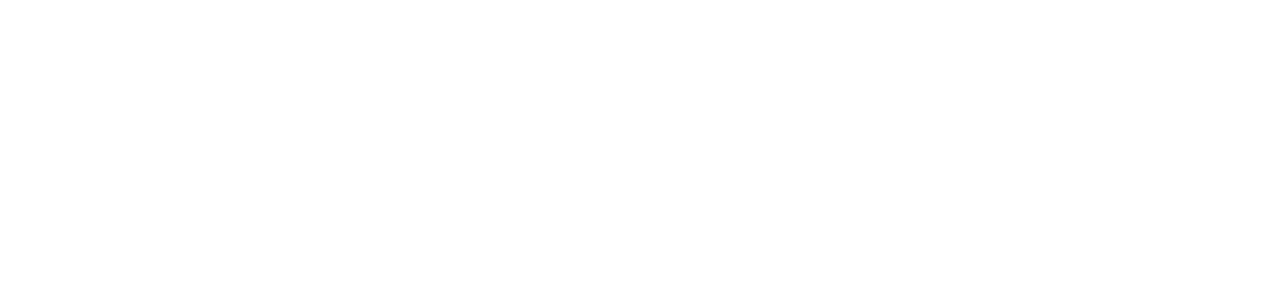
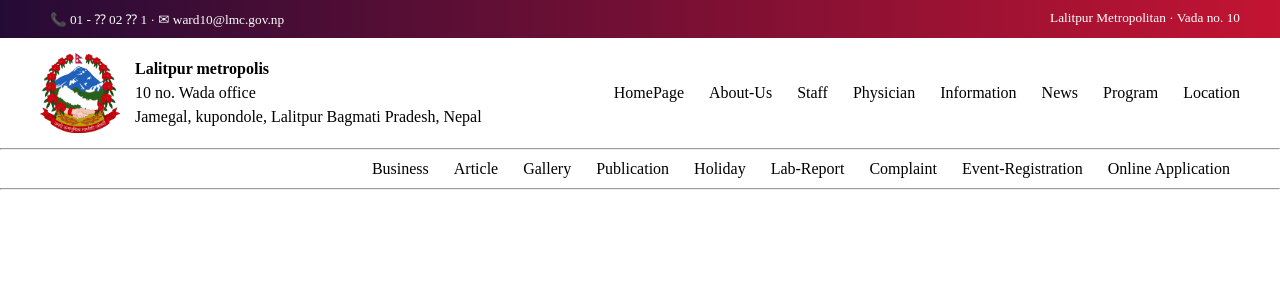
Before and after one commit to SoyuzDangol55/LMC-Ward10, a React (Vite) app in the folder LMC-ward10/: page / in a window 1280 px wide. Shown: the top 300 px of the page. Built offline with nearby package versions, Linux system fonts and the light colour scheme.

Commit message:
Feat:Add Nav=Bar

```diff
--- a/LMC-ward10/src/App.jsx
+++ b/LMC-ward10/src/App.jsx
@@ -1,11 +1,11 @@
 
-
+import NavBar from './NavBar'
 function App() {
 
 
   return (
     <>
-
+     <NavBar/>
     </>
   )
 }
--- /dev/null
+++ b/LMC-ward10/src/NavBar.css
@@ -0,0 +1,84 @@
+*{
+    margin:0px;
+    padding:0px;
+}
+.top{
+ background: linear-gradient(to right, #240b36, #c31432);
+ color:white;
+ font-size: smaller;
+ padding:10px;
+ display:flex;
+ justify-content:space-between;
+}
+.top p{
+    margin:0px 30px 0px 40px;
+}
+
+.logo{
+    height:75px;
+    width:auto;
+}
+
+.maindiv {
+    display: flex;
+    justify-content: space-between;
+    align-items: center;
+    padding: 15px 40px;
+    background-color: white;
+}
+
+.manage-logo {
+    display: flex;
+    align-items: center;
+    gap: 15px;
+}
+
+.logo {
+    width: 80px;
+    height: 80px;
+}
+
+.manage-logo p {
+    margin: 0;
+    line-height: 1.5;
+}
+
+.maindiv ul {
+    display: flex;
+    list-style: none;
+    gap: 25px;
+    margin: 0;
+    padding: 0;
+}
+
+.maindiv ul li a {
+    text-decoration: none;
+    color: black;
+    font-weight: 500;
+}
+
+.maindiv ul li a:hover {
+    background-color:rgb(107, 3, 3);
+    color:white;
+    padding:10px;
+    border-radius:10px;
+}
+.secondaryNav ul{
+     display: flex;
+     justify-content:end;
+    list-style: none;
+    gap: 25px;
+    margin: 0px 40px 0px 0px;
+    padding: 10px;
+
+}
+
+.secondaryNav ul li a{
+     text-decoration: none;
+    color: black;
+    font-weight: 500;
+}
+
+.secondaryNav ul li a:hover {
+    color:rgb(107, 3, 3);
+}
--- /dev/null
+++ b/LMC-ward10/src/NavBar.jsx
@@ -0,0 +1,50 @@
+import logo from './assets/ward10-logo.png'
+import './NavBar.css'
+function NavBar(){
+    return(<>
+    <nav className="Nav-Bar">
+
+    <div className='top'>
+    <p className="Heading">📞 01 - ⁇ 02 ⁇ 1 · ✉ ward10@lmc.gov.np </p>
+    <p>Lalitpur Metropolitan · Vada no. 10</p>
+    </div>
+
+    <div className='maindiv'>
+    <div className='manage-logo'>
+    <img src={logo} alt="Ward-10Logo" className='logo'/>
+    <p><b>Lalitpur metropolis</b> <br />
+    10 no. Wada office <br />
+    Jamegal, kupondole, Lalitpur Bagmati Pradesh, Nepal</p>
+    </div>
+     <ul>
+        <li><a href="">HomePage</a></li>
+        <li><a href="">About-Us</a></li>
+        <li><a href="">Staff</a></li>
+        <li><a href="">Physician</a></li>
+        <li><a href="">Information</a></li>
+        <li><a href="">News</a></li>
+        <li><a href="">Program</a></li>
+        <li><a href="">Location</a></li>
+     </ul>
+     </div>
+     <hr />
+    </nav>
+
+    <nav className='secondaryNav'>
+    <ul>
+     <li><a href="">Business</a></li>
+     <li><a href="">Article</a></li>
+     <li><a href="">Gallery</a></li>
+     <li><a href="">Publication</a></li>
+     <li><a href="">Holiday</a></li>
+     <li><a href="">Lab-Report</a></li>
+     <li><a href="">Complaint</a></li>
+     <li><a href="">Event-Registration</a></li>
+     <li><a href="">Online Application</a></li>
+     </ul>
+    </nav>
+    <hr />
+    </>);
+}
+
+export default NavBar;
```
Also changed, not shown: LMC-ward10/src/assets/ward10-logo.png (added).
